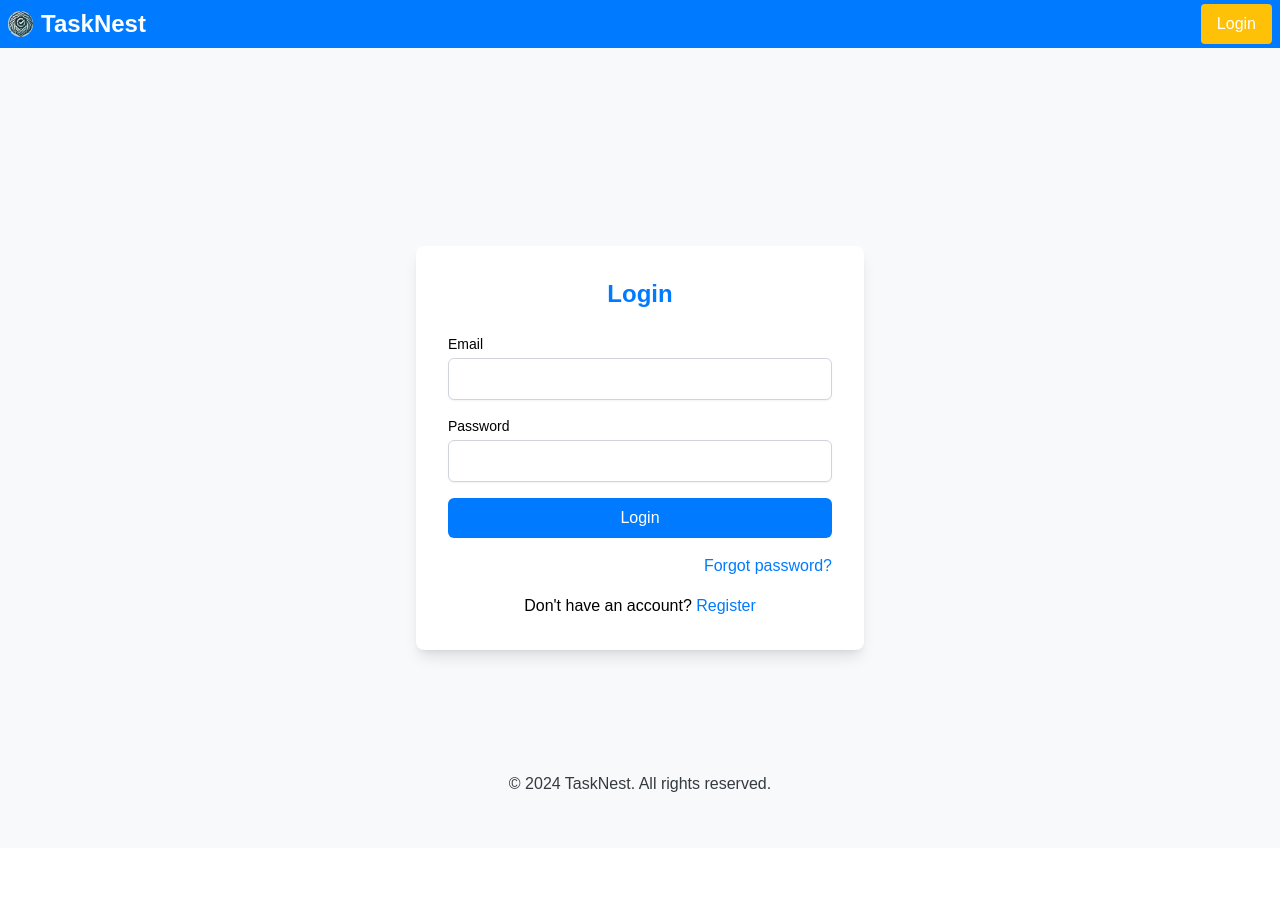
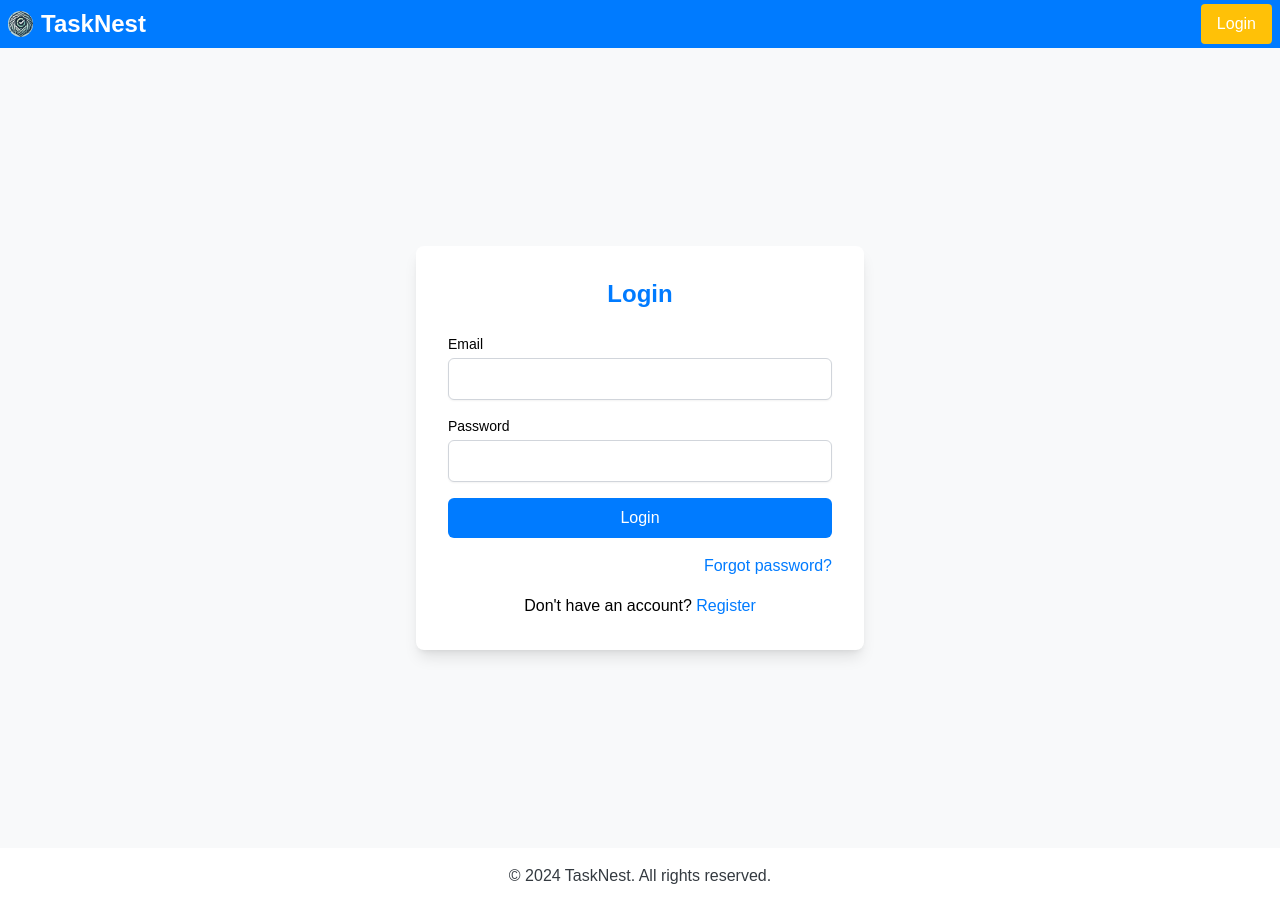
Before and after one commit to Hamza123Hussain/tasknest, a Next.js app: page /login in a window 1280 px wide. Before the commit the page ends 848 px from the top, so only its background shows below. Built offline with nearby package versions, Linux system fonts and the light colour scheme.

Commit message:
ALWAYS AT BOTTOM

```diff
--- a/components/Footer.tsx
+++ b/components/Footer.tsx
@@ -2,8 +2,8 @@ import React from 'react'
 
 const Footer = () => {
   return (
-    <footer className="bg-[#01000000] text-[#343A40]  mb-1  fixed bottom-0 w-full">
-      <div className="container mx-auto text-center">
+    <footer className="bg-[#01000000] text-[#343A40] mb-1 w-full">
+      <div className="container mx-auto text-center py-4">
         <p>&copy; 2024 TaskNest. All rights reserved.</p>
       </div>
     </footer>
```
